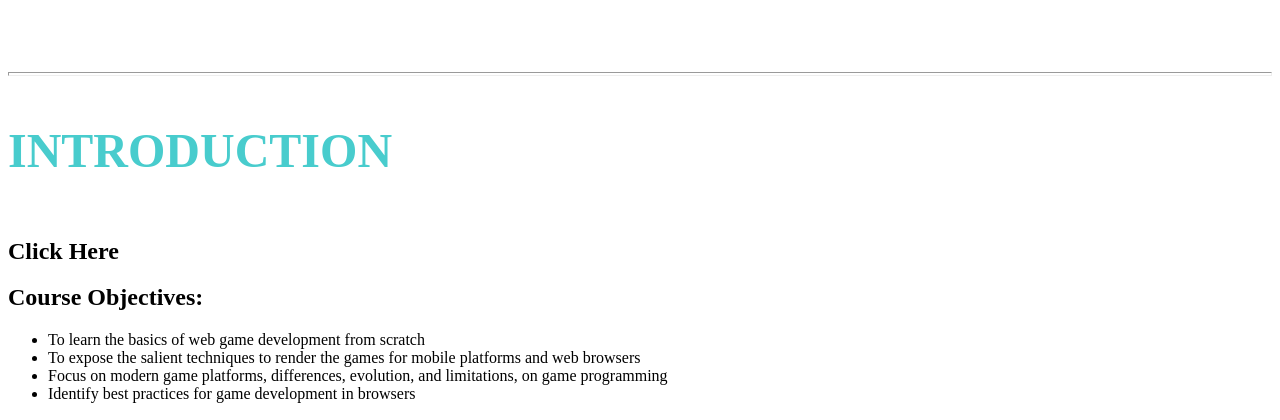
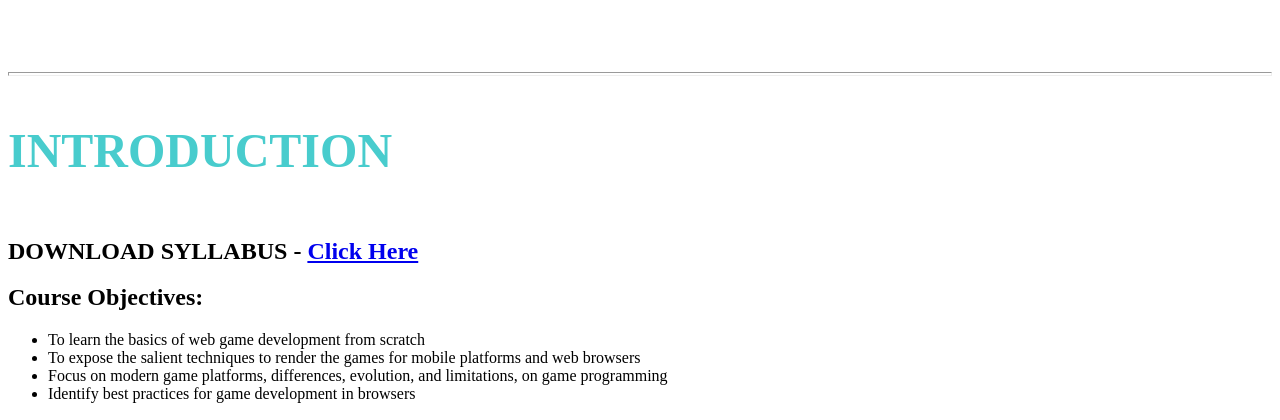
Before and after one commit to Harshit-Raj-14/HTML-5-course, a plain HTML site: page index.html in a window 1280 px wide. Shown: the part 293-713 px from the top of the page. Drawn offline with Linux system fonts and the light colour scheme.

Commit message:
Update index.html

```diff
--- a/index.html
+++ b/index.html
@@ -48,7 +48,8 @@
     <hr size=4 />
     <br>
     <H1> <FONT SIZE=8 COLOR="#48CCCD">INTRODUCTION</FONT> </H1><br>
-  <h2><DOWNLOAD SYLLABUS - <a href="https://drive.google.com/file/d/1-hmalaU8gVK_P1ps3P-ywKzaXL_JW_0M/view?usp=sharing">Click Here</a></h2>
+
+  <h2>DOWNLOAD SYLLABUS - <a href="https://drive.google.com/file/d/1-hmalaU8gVK_P1ps3P-ywKzaXL_JW_0M/view?usp=sharing">Click Here</a></h2>
 
     <H2>Course Objectives:</H2>
     <ul>
```
